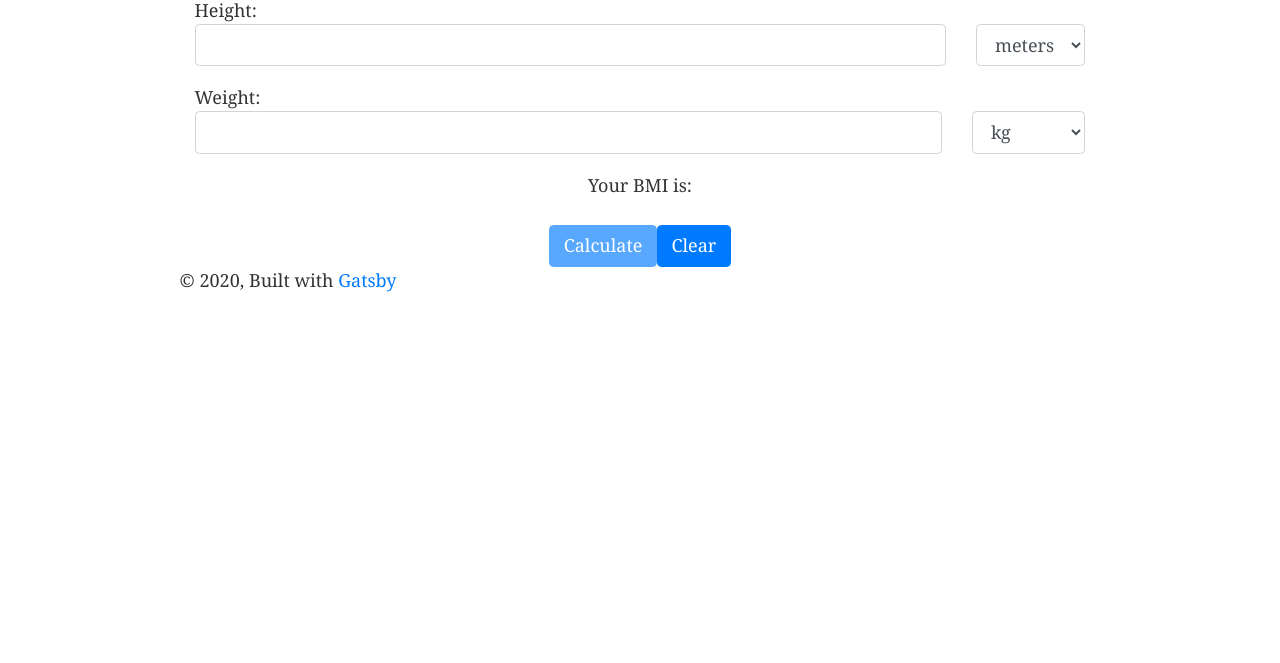
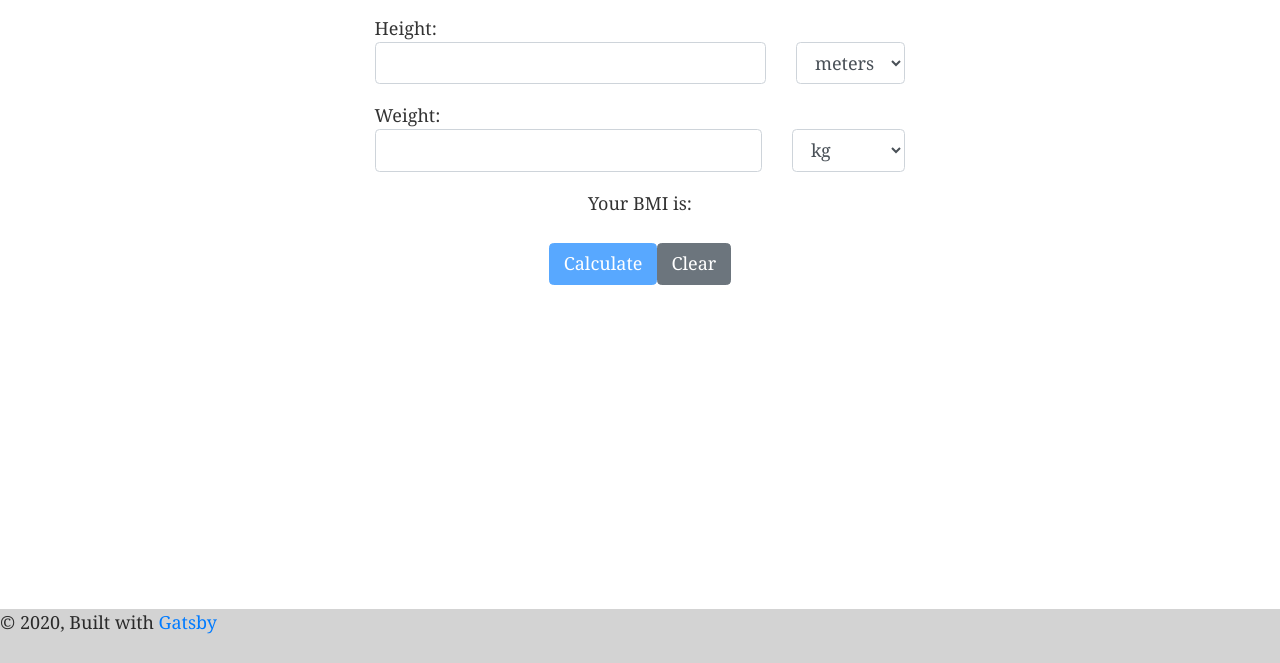
Before and after one commit to dbispo/fitness-calculators, a Gatsby site: page /bmi in a window 1280 px wide. Shown: the part 137-800 px from the top of the page. Built offline with nearby package versions, Linux system fonts and the light colour scheme; Gatsby itself is replaced by a stand-in of ours.

Commit message:
Layout updated

```diff
--- a/src/components/bmi/result.js
+++ b/src/components/bmi/result.js
@@ -16,7 +16,7 @@ const ConnectedButtons = ({calcBMI, clearForm, calcEnabled}) => {
     return (
         <>
             <Button onClick={calcBMI} disabled={!calcEnabled}>Calculate</Button>
-            <Button onClick={clearForm}>Clear</Button>
+            <Button onClick={clearForm} variant="secondary">Clear</Button>
         </>
     )
 
--- a/src/components/layout.js
+++ b/src/components/layout.js
@@ -5,43 +5,33 @@
  * See: https://www.gatsbyjs.org/docs/use-static-query/
  */
 
-import React from "react"
-import PropTypes from "prop-types"
-import { useStaticQuery, graphql } from "gatsby"
+import 'bootstrap/dist/css/bootstrap.min.css';
+import PropTypes from "prop-types";
+import React from "react";
+import Header from "./header";
+import "./layout.css";
 
-import Header from "./header"
-import 'bootstrap/dist/css/bootstrap.min.css';
-import "./layout.css"
 
 const Layout = ({ children }) => {
-  const data = useStaticQuery(graphql`
-    query SiteTitleQuery {
-      site {
-        siteMetadata {
-          title
-        }
-      }
-    }
-  `)
 
   return (
-    <>
-      <Header siteTitle={data.site.siteMetadata.title} />
+    <div style={{minHeight : '100vh'}}>
+      <Header />
       <div
         style={{
           margin: `0 auto`,
-          maxWidth: 960,
+          maxWidth: 600,
           padding: `0 1.0875rem 1.45rem`,
         }}
       >
         <main>{children}</main>
-        <footer>
-          © {new Date().getFullYear()}, Built with
+      </div>
+      <footer style={{ bottom: '0', position : 'absolute', backgroundColor : 'lightgrey', height : '3em', width : '100%' }}>
+        © {new Date().getFullYear()}, Built with
           {` `}
-          <a href="https://www.gatsbyjs.org">Gatsby</a>
-        </footer>
-      </div>
-    </>
+        <a href="https://www.gatsbyjs.org">Gatsby</a>
+      </footer>
+    </div>
   )
 }
 
--- a/src/components/pace/App.js
+++ b/src/components/pace/App.js
@@ -12,7 +12,7 @@ function App() {
   return (
     <Provider store={store}>
       <Container className="vh-100">
-        <Row className="justify-content-center mb-3" >
+        <Row className="mb-3" >
           <h1>Pace Calculator</h1>
         </Row>
         <Row>
--- a/src/pages/bmi.js
+++ b/src/pages/bmi.js
@@ -2,13 +2,20 @@ import React from "react"
 import { BMIForm } from "../components/bmi/form"
 import Layout from "../components/layout"
 import SEO from "../components/seo"
+import { Container, Row } from "react-bootstrap"
 
 
 const IndexPage = () => (
     <Layout>
         <SEO title="Body Mass Index" />
-        <h1>Body Mass Index</h1>
-        <BMIForm />
+        <Container>
+            <Row className="mb-3">
+                <h1>Body Mass Index</h1>
+            </Row>
+            <Row>
+                <BMIForm />
+            </Row>
+        </Container>
     </Layout>
 )
 
```
